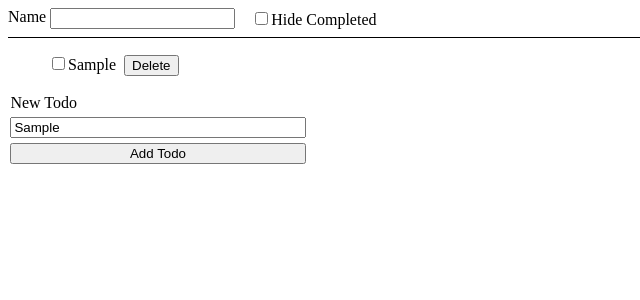
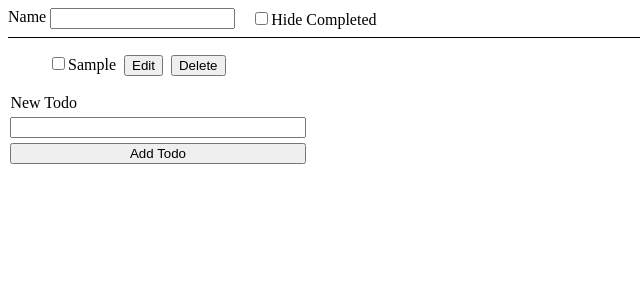
Before and after one commit to ruska-/Todo-Lists-Advanced, a React (Vite) app: page / in a window 1280 px wide. Both pictures are taken after typing "Sample" into the empty fields and a click on the button "Add Todo". Shown: the top 300 px of the page, without its empty margins (0-640 px from the left). Built offline with nearby package versions, Linux system fonts and the light colour scheme.

Commit message:
refactoring,taking out the form in a separate component. cleaning out the code for addition

```diff
--- a/src/App.jsx
+++ b/src/App.jsx
@@ -1,6 +1,7 @@
 import { useEffect, useReducer, useRef, useState } from "react";
 import "./styles.css";
 import { Todo } from "./Todo";
+import { NewTodoForm } from "./NewTodoForm";
 
 const LOCAL_STORAGE_KEY = "TODO_ITEMS";
 const LOCAL_STORAGE_HIDE = "TODO_HIDE_COMPLETED";
@@ -10,11 +11,11 @@ const ACTIONS = {
   MARK_TODO: "MARK_TODO",
   ADD_TODO: "ADD_TODO",
   DELETE_TODO: "DELETE_TODO",
+  EDIT_TODO: "EDIT_TODO",
 };
 
 function App() {
-  const newTodoRef = useRef();
-  const [state, dispatch] = useReducer(reducer, { todosArr: [] }, () => {
+  const [todos, dispatch] = useReducer(reducer, { todosArr: [] }, () => {
     let result = { todosArr: [] };
     const storedValue = localStorage.getItem(LOCAL_STORAGE_KEY);
     if (storedValue !== null) {
@@ -25,6 +26,7 @@ function App() {
   });
 
   const [filterValue, setFilterValue] = useState("");
+
   const [hideCompleted, setHideCompleted] = useState(() => {
     let storedValue = localStorage.getItem(LOCAL_STORAGE_HIDE);
     if (storedValue !== null && storedValue === "true") return true;
@@ -34,15 +36,15 @@ function App() {
   let todosArrayToShow = filterArray();
 
   useEffect(() => {
-    localStorage.setItem(LOCAL_STORAGE_KEY, JSON.stringify(state.todosArr));
-  }, [state.todosArr, LOCAL_STORAGE_KEY]);
+    localStorage.setItem(LOCAL_STORAGE_KEY, JSON.stringify(todos.todosArr));
+  }, [todos.todosArr, LOCAL_STORAGE_KEY]);
 
-  function reducer(state, { type, payload }) {
+  function reducer(todos, { type, payload }) {
     switch (type) {
       case ACTIONS.MARK_TODO:
         return {
-          ...state,
-          todosArr: state.todosArr.map((todo) => {
+          ...todos,
+          todosArr: todos.todosArr.map((todo) => {
             if (todo.id === payload.id) {
               return { ...todo, checked: !todo.checked };
             } else {
@@ -52,33 +54,30 @@ function App() {
         };
       case ACTIONS.DELETE_TODO:
         return {
-          ...state,
-          todosArr: state.todosArr.filter((todo) => todo.id !== payload.id),
+          ...todos,
+          todosArr: todos.todosArr.filter((todo) => todo.id !== payload.id),
         };
       case ACTIONS.ADD_TODO:
-        if (newTodoRef.current.value === "") return state;
-        else {
-          const newTodoItem = {
-            todoName: newTodoRef.current.value,
-            checked: false,
-            markTodo: () => markTodo(id),
-            deleteTodo: () => deleteTodo(id),
-            id: crypto.randomUUID(),
-          };
-
-          return {
-            ...state,
-            todosArr: [...state.todosArr, newTodoItem],
-          };
-        }
+        return {
+          ...todos,
+          todosArr: [
+            ...todos.todosArr,
+            {
+              todoName: payload.name,
+              checked: false,
+              id: crypto.randomUUID(),
+            },
+          ],
+        };
+      case ACTIONS.EDIT_TODO:
+        return todos;
       default:
-        return state;
+        return todos;
     }
   }
 
-  function handleSubmit(e) {
-    e.preventDefault();
-    dispatch({ type: ACTIONS.ADD_TODO });
+  function addTodo(name) {
+    dispatch({ type: ACTIONS.ADD_TODO, payload: { name } });
   }
 
   function handleFilterSubmit(e) {
@@ -87,7 +86,7 @@ function App() {
   }
 
   function filterArray() {
-    let resultArr = state.todosArr.filter((td) => {
+    let resultArr = todos.todosArr.filter((td) => {
       if (td.todoName.includes(filterValue)) {
         if (!hideCompleted || !td.checked) {
           return td;
@@ -144,15 +143,17 @@ function App() {
                   payload: { id: todoItem.id },
                 })
               }
+              editTodo={() =>
+                dispatch({
+                  type: ACTIONS.EDIT_TODO,
+                  payload: { id: todoItem.id },
+                })
+              }
             ></Todo>
           ))}
         </ul>
       </div>
-      <form onSubmit={handleSubmit} id="new-todo-form">
-        <label htmlFor="todo-input">New Todo</label>
-        <input ref={newTodoRef} type="text" id="todo-input"></input>
-        <button>Add Todo</button>
-      </form>
+      <NewTodoForm addTodo={addTodo}></NewTodoForm>
     </>
   );
 }
--- /dev/null
+++ b/src/NewTodoForm.jsx
@@ -0,0 +1,20 @@
+import { useRef } from "react";
+
+export function NewTodoForm({ addTodo }) {
+  function handleSubmit(e) {
+    e.preventDefault();
+    if (newTodoRef.current.value === "") return;
+    addTodo(newTodoRef.current.value);
+    newTodoRef.current.value = "";
+  }
+
+  const newTodoRef = useRef();
+
+  return (
+    <form onSubmit={handleSubmit} id="new-todo-form">
+      <label htmlFor="todo-input">New Todo</label>
+      <input ref={newTodoRef} type="text" id="todo-input"></input>
+      <button>Add Todo</button>
+    </form>
+  );
+}
--- a/src/Todo.jsx
+++ b/src/Todo.jsx
@@ -1,4 +1,4 @@
-export function Todo({ checked, todoName, markTodo, deleteTodo }) {
+export function Todo({ checked, todoName, markTodo, deleteTodo, editTodo }) {
   return (
     <>
       <li className="list-item">
@@ -11,6 +11,9 @@ export function Todo({ checked, todoName, markTodo, deleteTodo }) {
           />
           <span data-list-item-text>{todoName}</span>
         </label>
+        <button data-button-edit onClick={editTodo}>
+          Edit
+        </button>
         <button onClick={deleteTodo} data-button-delete>
           Delete
         </button>
```
